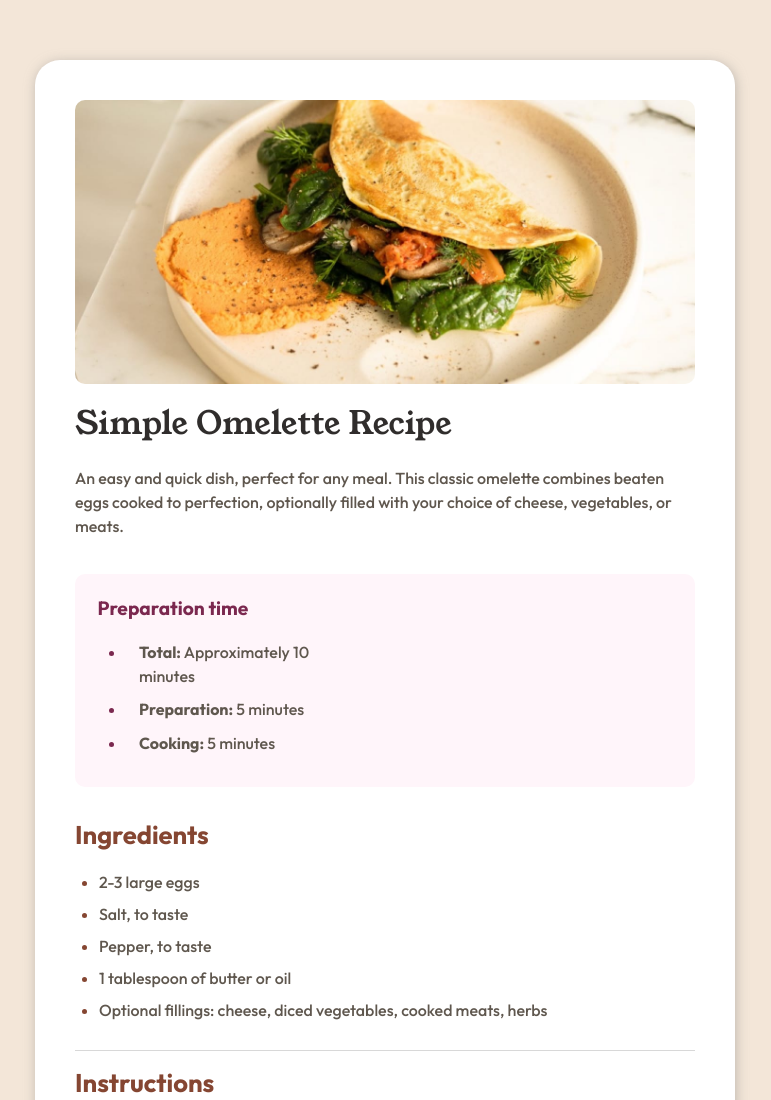
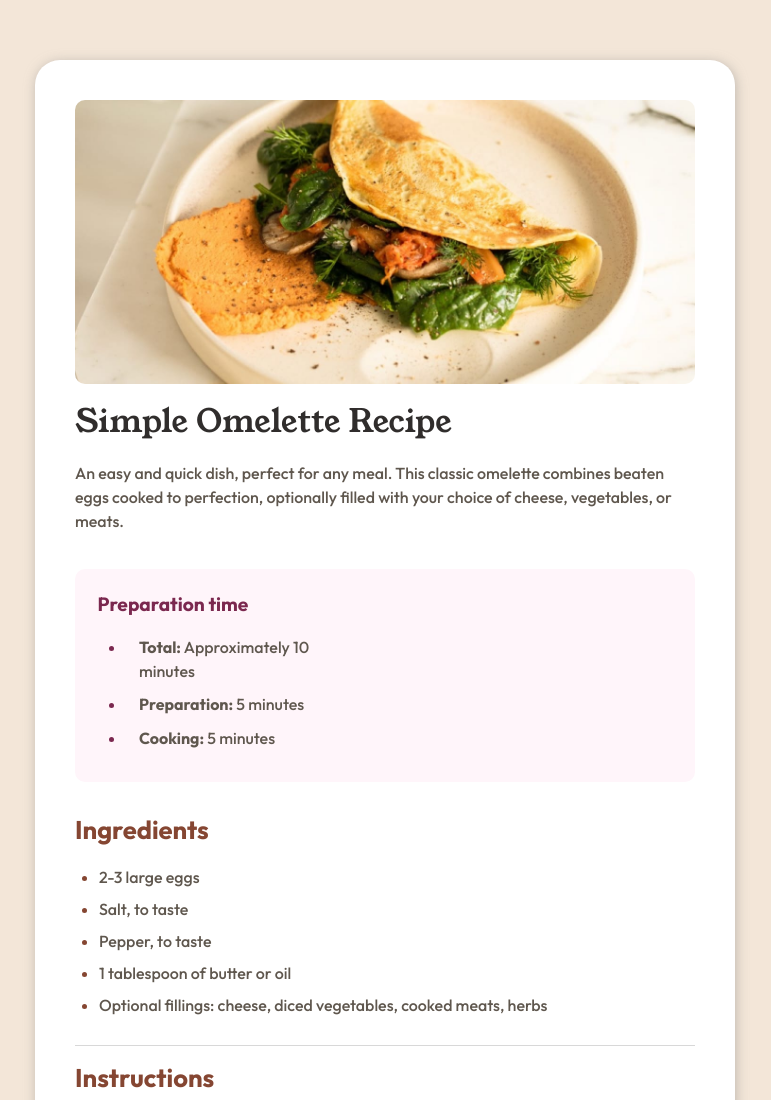
Before and after one commit to Ugliof/recipe-page, a plain HTML site: page index.html in a window 1280 px wide. Shown: the top 1100 px of the page, without its empty margins (255-1026 px from the left). Drawn offline with Linux system fonts and the light colour scheme.

Commit message:
atualizei o h1

```diff
--- a/estilo/style.css
+++ b/estilo/style.css
@@ -60,7 +60,7 @@ body {
     color: var(--Stone4);
     font-size: 2rem;
     font-weight: 500;
-    line-height: 2.5rem;
+    line-height: 2.2rem;
     margin-bottom: 1.4rem;
 }
 
```
